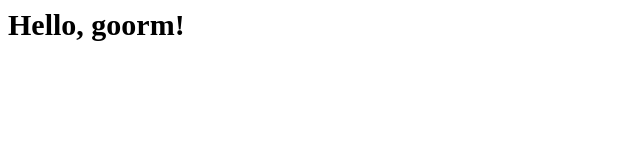
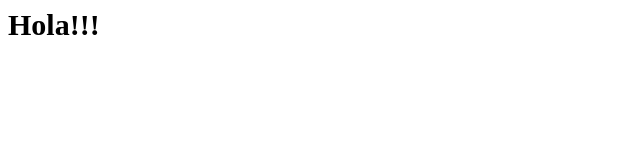
Before and after one commit to javier1nc/HTML-CSS-JS, a plain HTML site: page index.html in a window 1280 px wide. Shown: the whole page, without its empty margins (0-640 px from the left). Drawn offline with Linux system fonts and the light colour scheme.

Commit message:
Add some mesage

```diff
--- a/index.html
+++ b/index.html
@@ -5,7 +5,7 @@
 	</head>
 	<body>
 		<div class="title">
-			Hello, goorm!
+			Hola!!!
 		</div>
 	</body>
 </html>
```
